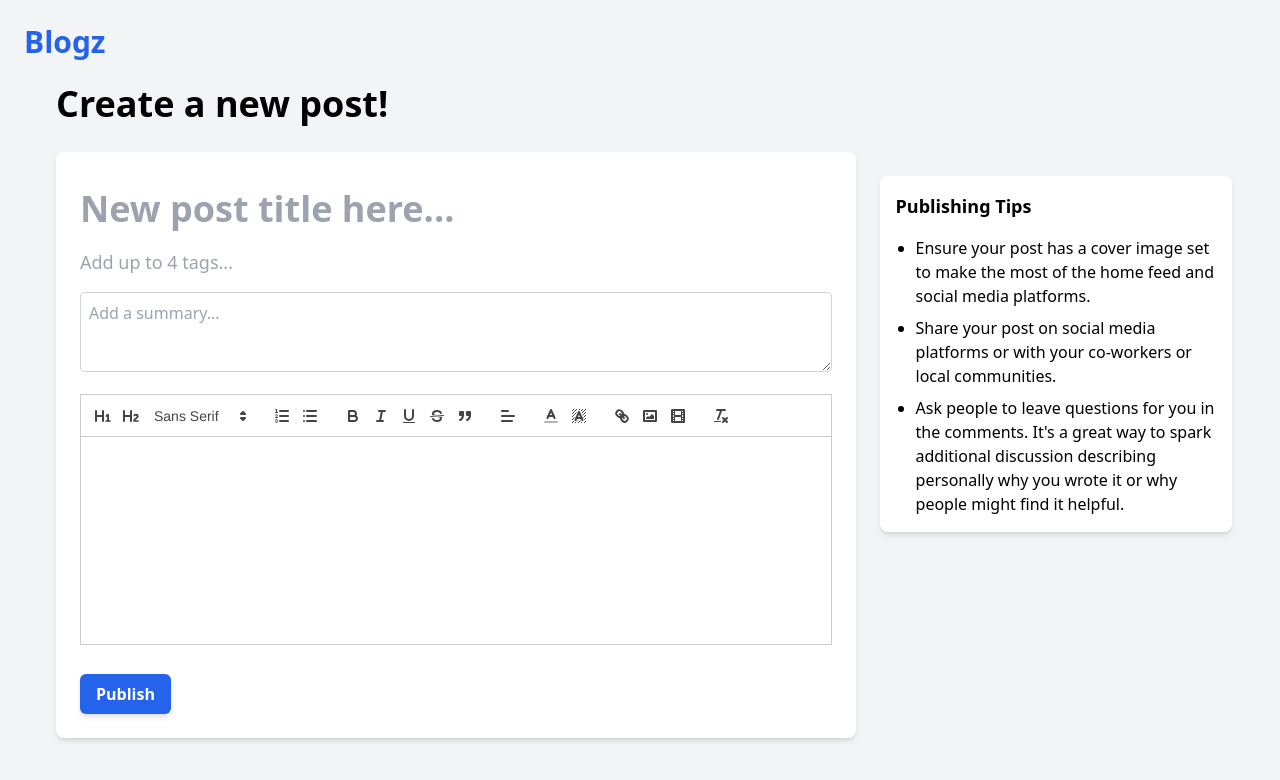
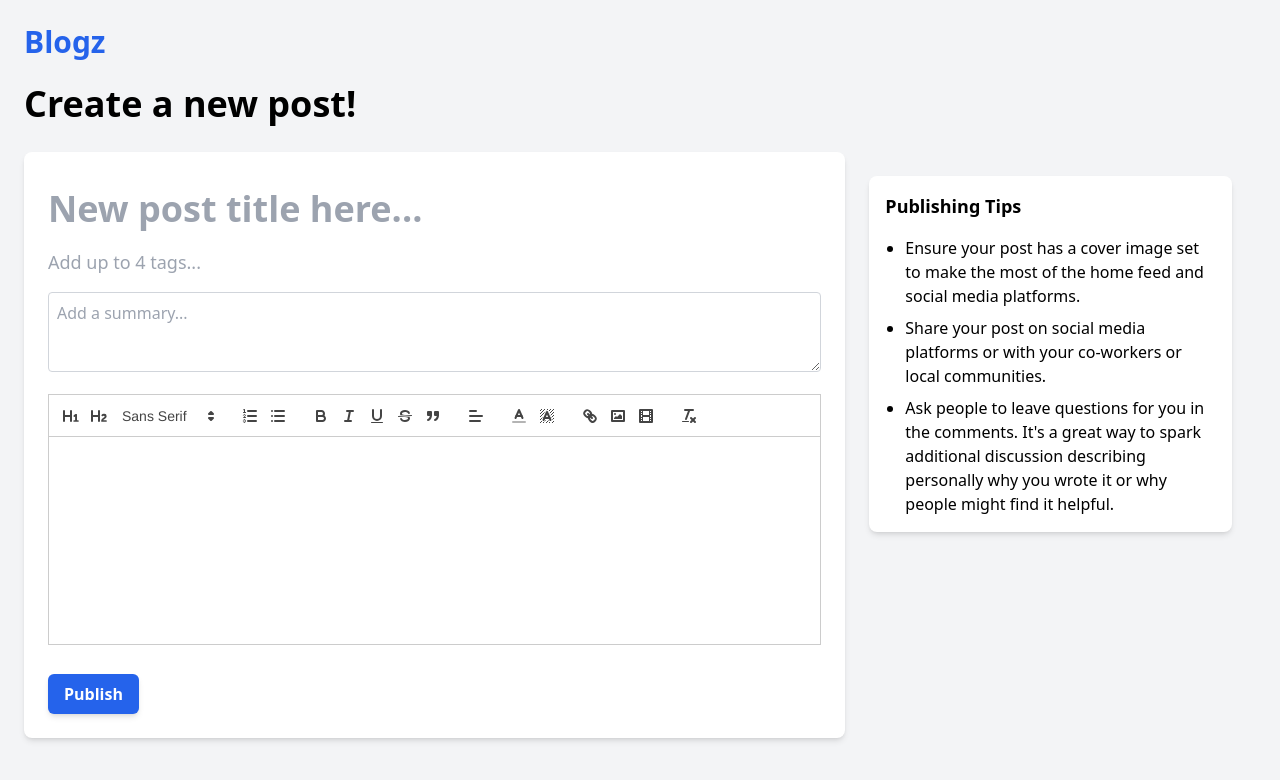
Before and after one commit to Joeljaison391/Blogz, a React (Vite) app: page /dashboard/posts/create in a window 1280 px wide. Shown: the top 780 px of the page. Built offline with nearby package versions, Linux system fonts and the light colour scheme; a web font is replaced by a local one.

Commit message:
Update: Gave top margin to submit button in create post page

```diff
--- a/src/pages/Dashboard/CreateNewPost.tsx
+++ b/src/pages/Dashboard/CreateNewPost.tsx
@@ -7,7 +7,6 @@ import ContentField from '../../ui/CreatePostComponents/ContentField';
 import SubmitButton from '../../ui/CreatePostComponents/SubmitButton';
 import SummaryField from '../../ui/CreatePostComponents/SummaryField';
 import { uploadImageToAzure } from '../../utils/blobService';
-
 
 const CreateNewPost = () => {
   const navigate = useNavigate();
@@ -101,10 +100,10 @@ const CreateNewPost = () => {
         </div>
       </header>
       <div>
-        <h3 className='ml-8 pb-7 text-4xl font-bold '>Create a new post!</h3>
+        <h3 className='pb-7 text-4xl font-bold '>Create a new post!</h3>
       </div>
       <div className="flex flex-col lg:flex-row">
-        <div className="lg:w-2/3 ml-8 p-6 bg-white shadow-md rounded-lg mb-6 lg:mb-0">
+        <div className="lg:w-2/3 p-6 bg-white shadow-md rounded-lg mb-6 lg:mb-0">
           <Formik
             initialValues={{ title: '', summary: '', tags: '', content: '' }}
             validationSchema={validationSchema}
@@ -116,9 +115,11 @@ const CreateNewPost = () => {
             {({ setFieldValue }) => (
               <Form>
                 <TitleField />
-                <SummaryField /> {/* Include SummaryField component */}
+                <SummaryField />
                 <ContentField setFieldValue={setFieldValue} />
-                <SubmitButton isSubmitting={false} />
+                <div className="mt-16 md:mt-0"> {/* Apply top margin on mobile */}
+                  <SubmitButton isSubmitting={false} />
+                </div>
               </Form>
             )}
           </Formik>
```
